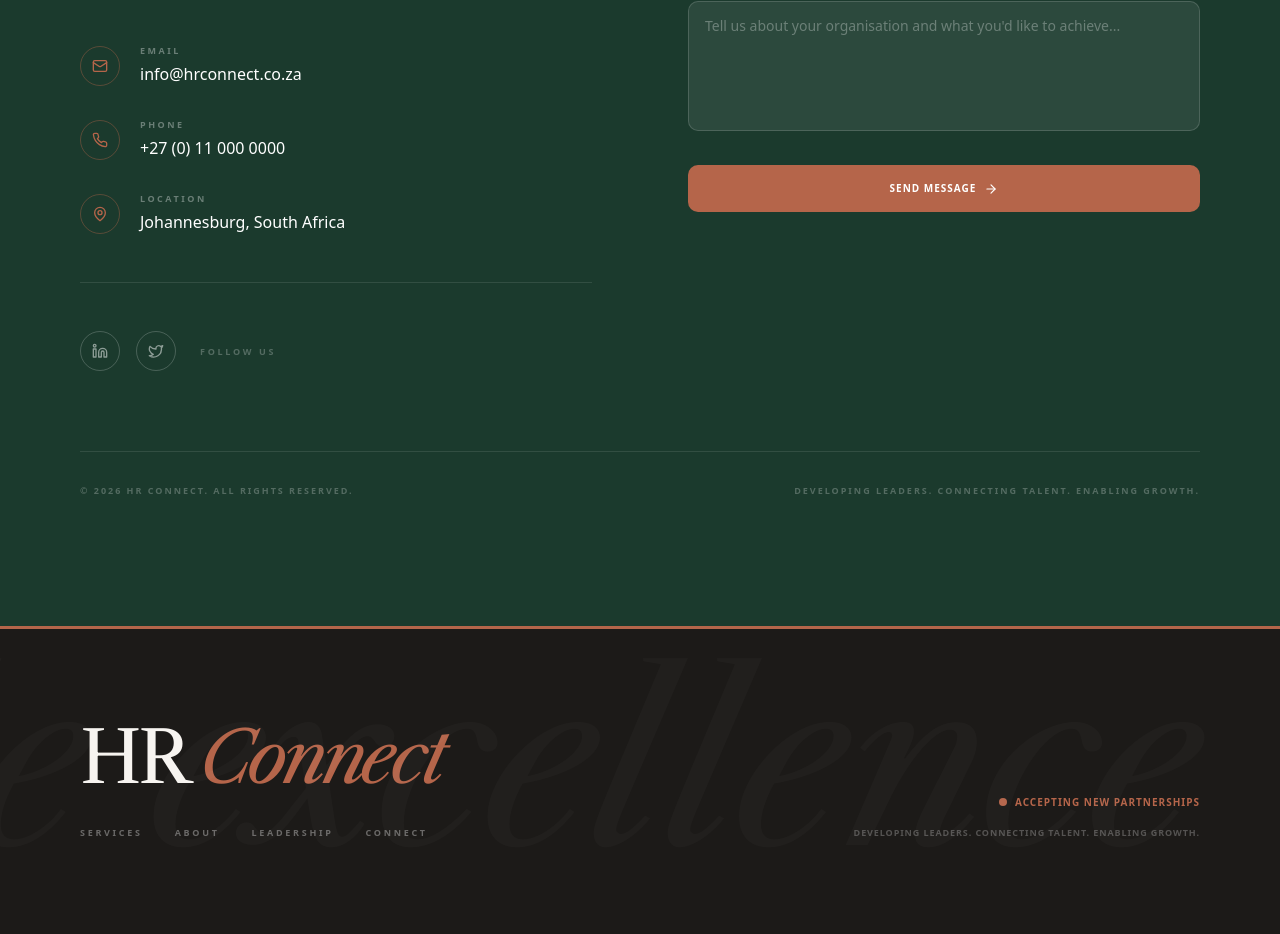
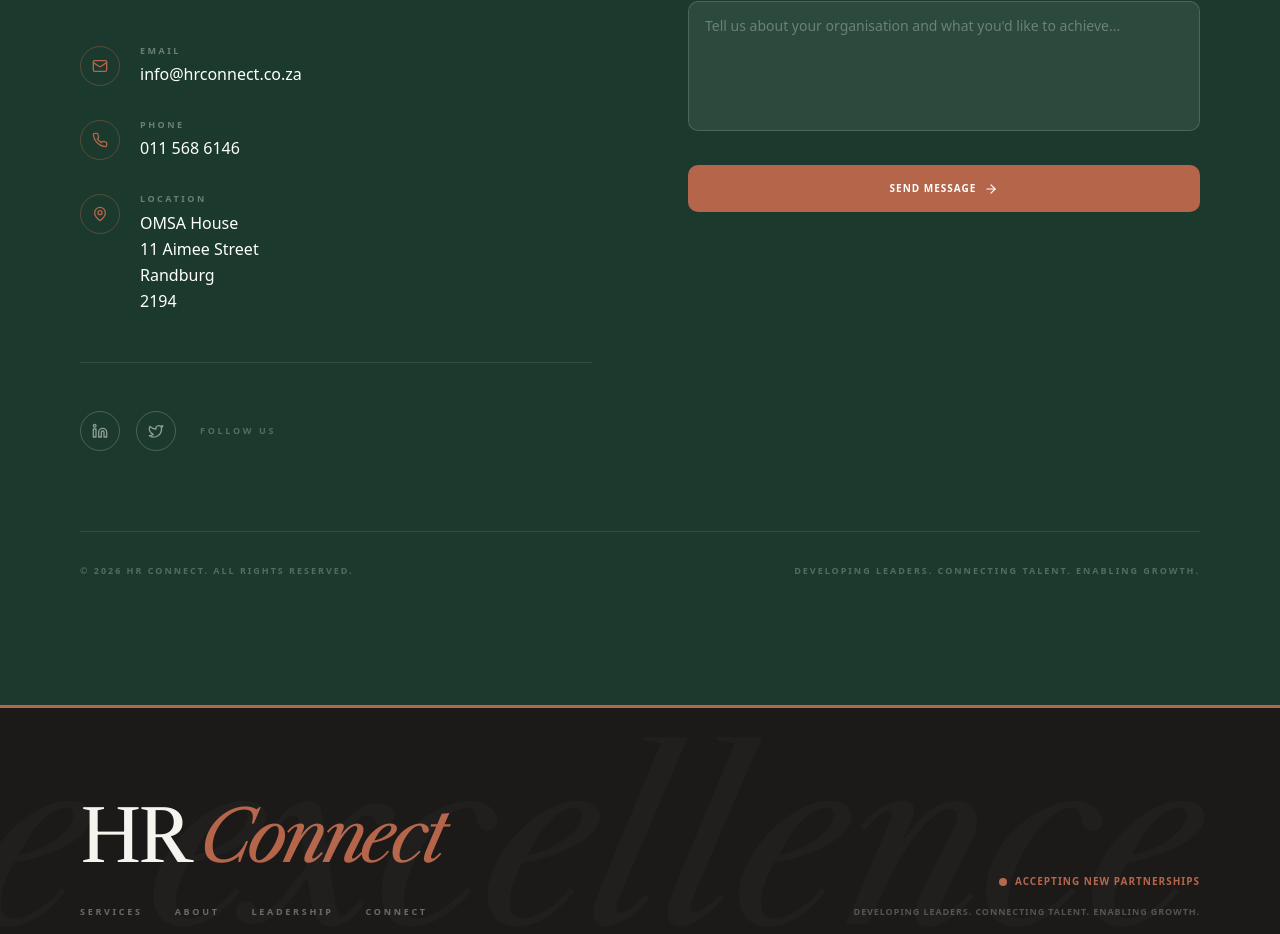
Before and after one commit to brandfocal/hr-connect, a React (Vite) app: page / in a window 1280 px wide. Shown: the part 8791-9725 px from the top of the page. Built offline with nearby package versions, Linux system fonts and the light colour scheme.

Commit message:
feat: rename to Hired Connect and add company address and contact number

```diff
--- a/src/components/generated/FathomAgencyLanding.tsx
+++ b/src/components/generated/FathomAgencyLanding.tsx
@@ -1210,8 +1210,8 @@
                   <p className="text-[9px] uppercase tracking-[0.28em] font-bold text-white/35 mb-1">
                     Phone
                   </p>
-                  <a href="tel:+27110000000" className="text-white text-sm md:text-base hover:text-fathom-terracotta transition-colors duration-200">
-                    +27 (0) 11 000 0000
+                  <a href="tel:+27115686146" className="text-white text-sm md:text-base hover:text-fathom-terracotta transition-colors duration-200">
+                    011 568 6146
                   </a>
                 </div>
               </div>
@@ -1224,7 +1224,12 @@
                   <p className="text-[9px] uppercase tracking-[0.28em] font-bold text-white/35 mb-1">
                     Location
                   </p>
-                  <p className="text-white text-sm md:text-base">Johannesburg, South Africa</p>
+                  <p className="text-white text-sm md:text-base leading-relaxed">
+                    OMSA House<br />
+                    11 Aimee Street<br />
+                    Randburg<br />
+                    2194
+                  </p>
                 </div>
               </div>
             </motion.div>
```
